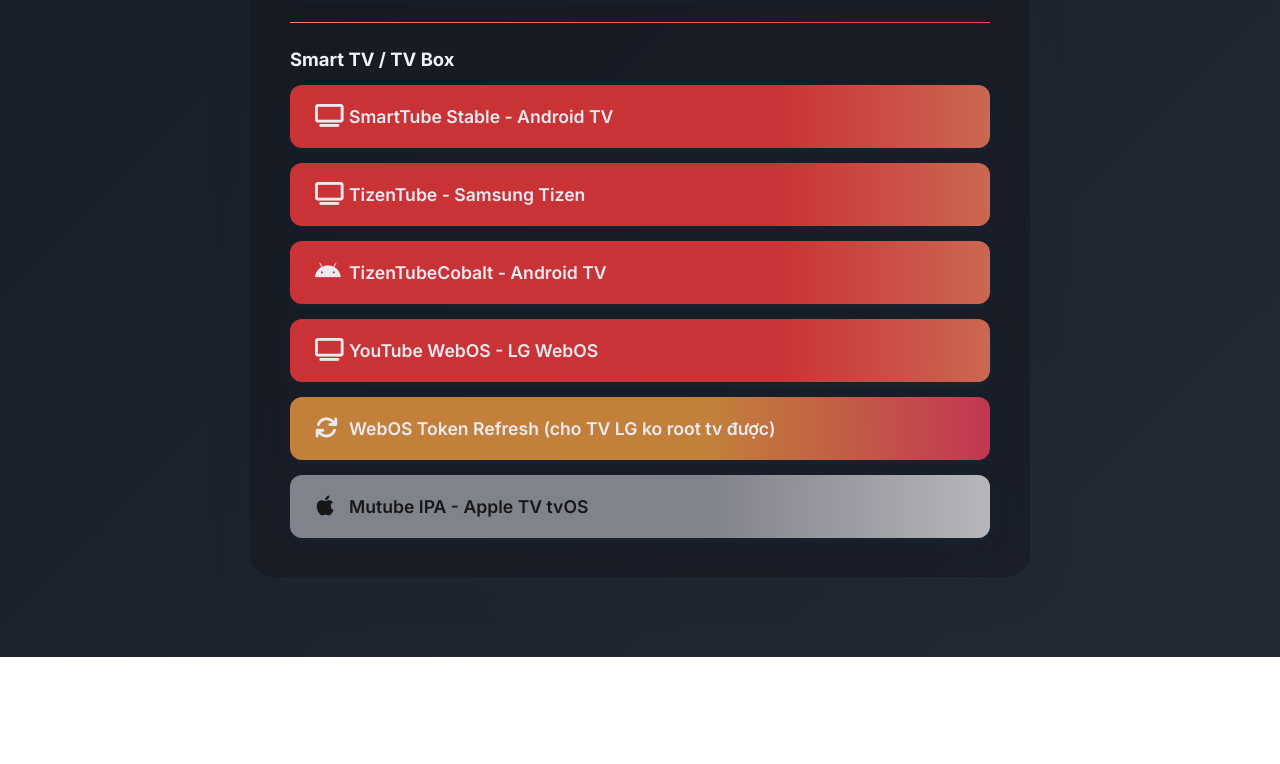
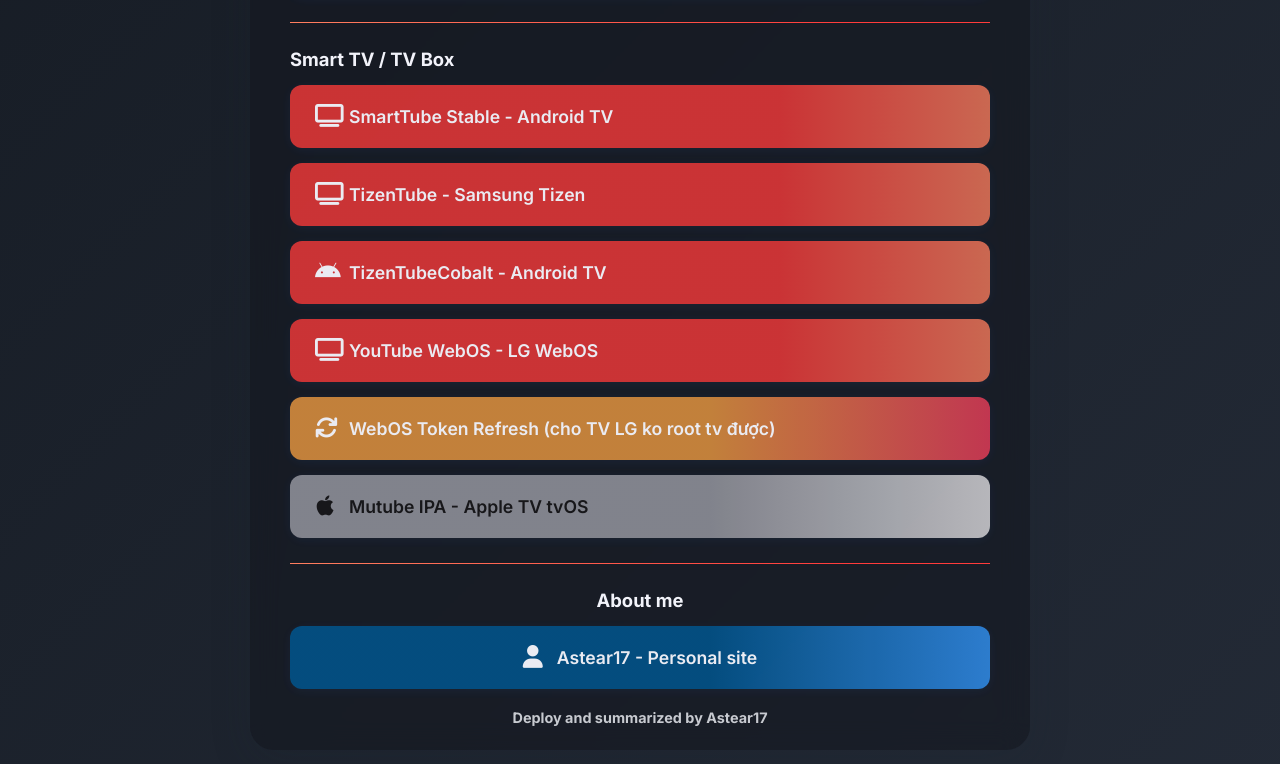
Before and after one commit to Astear17/YTRemark, a plain HTML site: page index.html in a window 1280 px wide. Shown: the part 1500-2264 px from the top of the page. Before the commit the page ends 2157 px from the top, so only its background shows below. Drawn offline with Linux system fonts and the light colour scheme.

Commit message:
Update index.html

```diff
--- a/index.html
+++ b/index.html
@@ -147,6 +147,17 @@
     .color-tv:hover { background: linear-gradient(90deg,#b91c1cCC 80%,#f87171CC 100%);}
     .color-bonus { background: linear-gradient(90deg,#f59e42CC 60%,#f43f5eCC 100%);}
     .color-bonus:hover { background: linear-gradient(90deg,#d97706CC 70%,#be185dCC 100%);}
+    .color-blue { background: linear-gradient(90deg,#005c99CC 60%,#3399ffCC 100%); }
+    .color-blue:hover { background: linear-gradient(90deg,#003366CC 70%,#0066ffCC 100%); }
+    .centered-text {
+        text-align: center;
+        opacity: 0.8;
+        font-size: 0.9em;
+        margin-top: 20px;
+    }
+    .centered-button {
+        justify-content: center !important;
+    }
     </style>
 </head>
 <body>
@@ -223,7 +234,7 @@
             <a href="https://kutt.it/stn_stable" target="_blank" class="redirect-button color-tv">
                 <i class="fa-solid fa-tv"></i> SmartTube Stable - Android TV
             </a>
-             <a href="https://github.com/reisxd/TizenTube" target="_blank" class="redirect-button color-tv">
+            <a href="https://github.com/reisxd/TizenTube" target="_blank" class="redirect-button color-tv">
                 <i class="fa-solid fa-tv"></i> TizenTube - Samsung Tizen
             </a>
             <a href="https://github.com/reisxd/TizenTubeCobalt/releases/download/v1.0.2/cobalt-arm.apk" target="_blank" class="redirect-button color-tv">
@@ -238,6 +249,17 @@
             <a href="https://file.garden/aGfhNpTdVktTM-Pp/mutube.ipa" target="_blank" class="redirect-button color-ios">
                 <i class="fa-brands fa-apple"></i> Mutube IPA - Apple TV tvOS
             </a>
+        </div>
+        <hr>
+
+        <h3 class="button-header" style="text-align: center;">About me</h3>
+        <div class="button-section">
+            <a href="https://astear17.github.io" target="_blank" class="redirect-button color-blue centered-button">
+                <i class="fa-solid fa-user"></i> Astear17 - Personal site
+            </a>
+        </div>
+        <div class="centered-text">
+            Deploy and summarized by Astear17
         </div>
     </div>
     <script>
```
